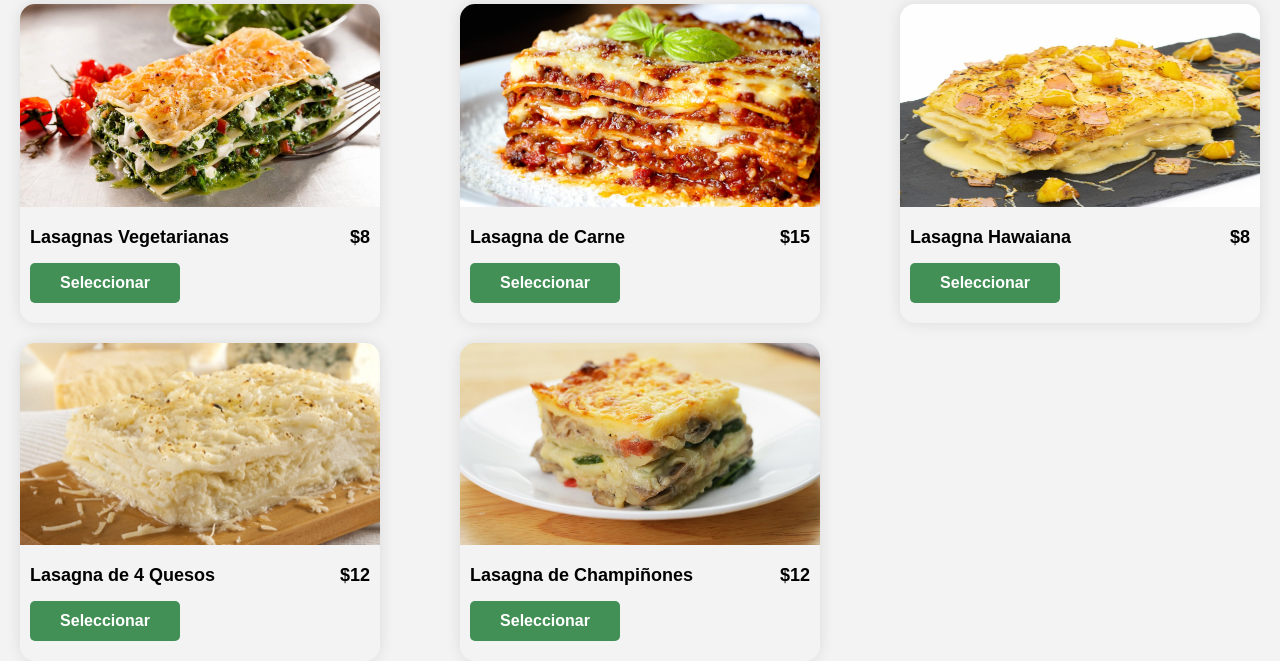
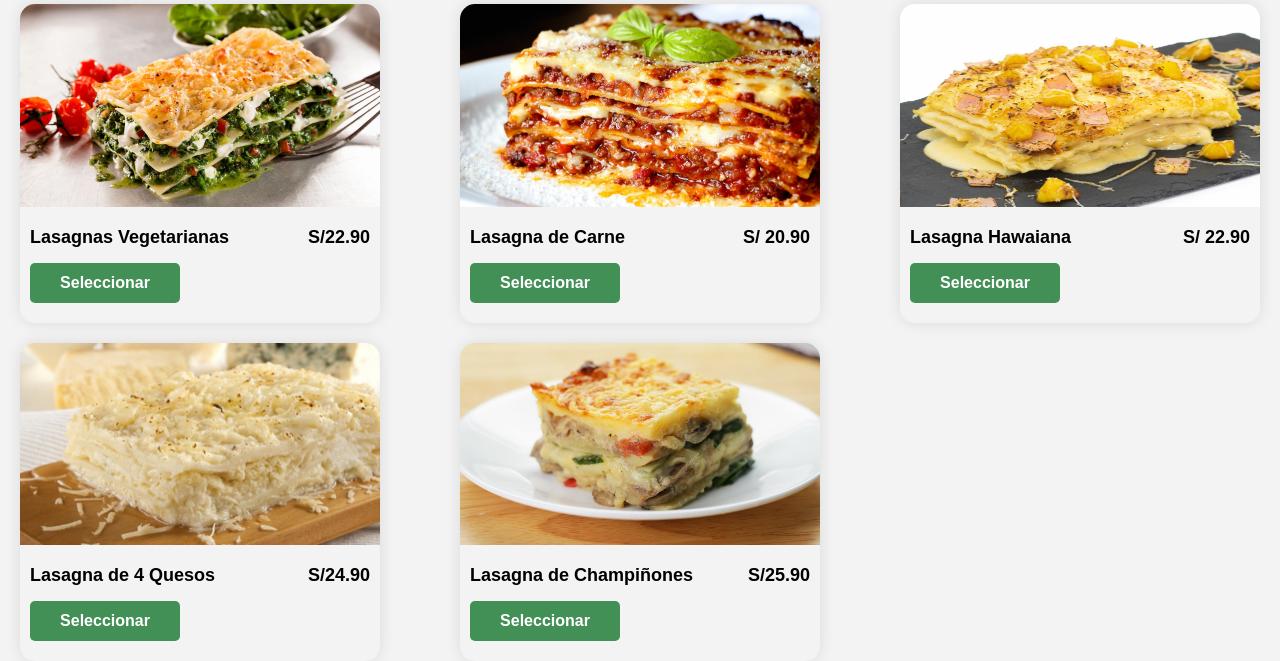
Before and after one commit to FlaviaManuico/Grupo9, a Flask app: template app/templates/lasagna.html in a window 1280 px wide. Shown: the part 180-841 px from the top of the page. Run offline with Flask 2, Linux system fonts and the light colour scheme; the template is opened without the code that fills it, so the values that code supplies are empty.

Commit message:
Actualizacion Precios - Lasagnas

```diff
--- a/app/templates/lasagna.html
+++ b/app/templates/lasagna.html
@@ -26,7 +26,7 @@
                 <div class="details">
                     <div class="details-sub">
                         <h5>Lasagnas Vegetarianas</h5>
-                        <h5 class="price"> $8 </h5>
+                        <h5 class="price"> S/22.90 </h5>
                     </div>
                     <button>Seleccionar</button>
                 </div>
@@ -37,7 +37,7 @@
                 <div class="details">
                     <div class="details-sub">
                         <h5>Lasagna de Carne</h5>
-                        <h5 class="price"> $15 </h5>
+                        <h5 class="price"> S/ 20.90 </h5>
                     </div>
                     <button>Seleccionar</button>
                 </div>
@@ -48,7 +48,7 @@
                 <div class="details">
                     <div class="details-sub">
                         <h5>Lasagna Hawaiana</h5>
-                        <h5 class="price"> $8 </h5>
+                        <h5 class="price"> S/ 22.90 </h5>
                     </div>
                     <button>Seleccionar</button>
                 </div>
@@ -59,7 +59,7 @@
                 <div class="details">
                     <div class="details-sub">
                         <h5>Lasagna de 4 Quesos</h5>
-                        <h5 class="price"> $12 </h5>
+                        <h5 class="price"> S/24.90 </h5>
                     </div>
                     <button>Seleccionar</button>
                 </div>
@@ -70,7 +70,7 @@
                 <div class="details">
                     <div class="details-sub">
                         <h5>Lasagna de Champiñones</h5>
-                        <h5 class="price"> $12 </h5>
+                        <h5 class="price"> S/25.90 </h5>
                     </div>
                     <button>Seleccionar</button>
                 </div>
```
